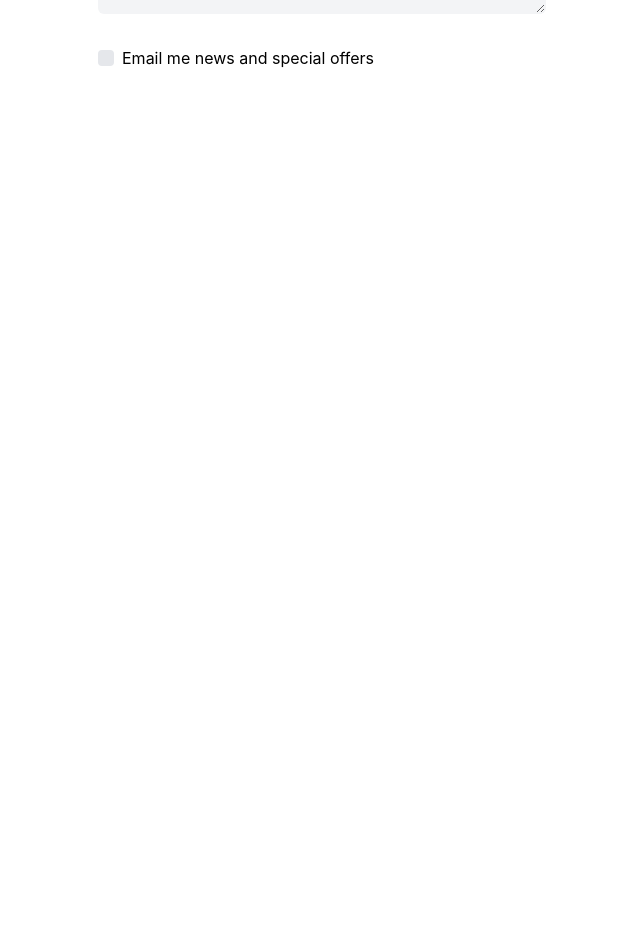
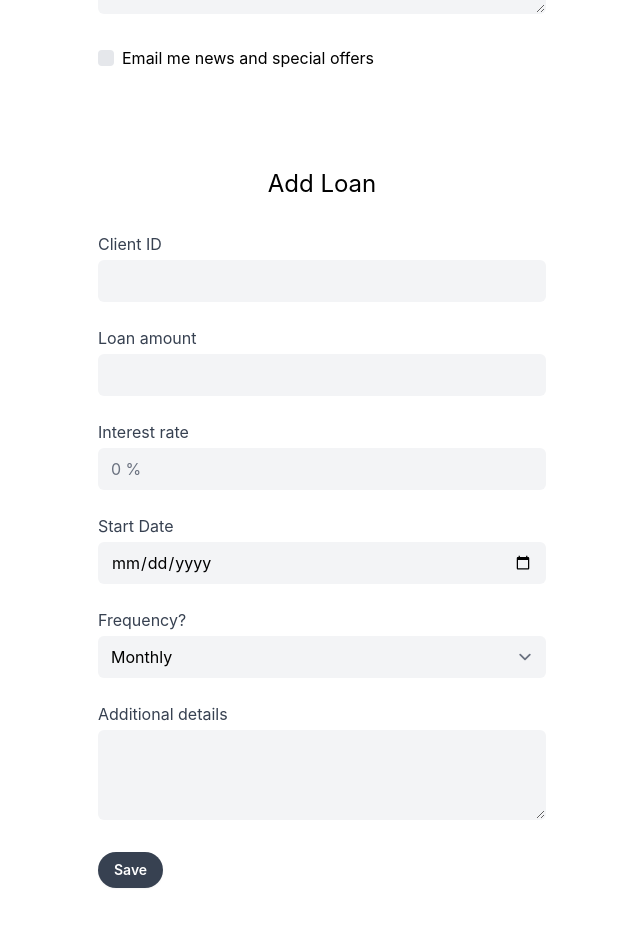
Before and after one commit to luztherose/loanMe, a React (Vite) app: page / in a window 1280 px wide. Shown: the part 720-1646 px from the top of the page, without its empty margins (318-958 px from the left). Before the commit the page ends 840 px from the top, so only its background shows below. Built offline with nearby package versions, Linux system fonts and the light colour scheme.

Commit message:
Close #2 Add a Loan UI

```diff
--- /dev/null
+++ b/src/components/AddLoan.jsx
@@ -0,0 +1,130 @@
+function AddLoan() {
+  return (
+    <form className="py-12">
+      <h2 className="text-center text-2xl mb-4 font-display text-black">
+        Add Loan
+      </h2>
+      <div className="mt-8 max-w-md my-0 mx-auto">
+        <div className="grid grid-cols-1 gap-6">
+          <label className="block">
+            <span className="text-gray-700">Client ID</span>
+            <input
+              type="text"
+              className="
+                    mt-1
+                    block
+                    w-full
+                    rounded-md
+                    bg-gray-100
+                    border-transparent
+                    focus:border-gray-500 focus:bg-white focus:ring-0
+                  "
+              placeholder=""
+            />
+          </label>
+          <label className="block">
+            <span className="text-gray-700">Loan amount</span>
+            <input
+              type="number"
+              className="
+                    mt-1
+                    block
+                    w-full
+                    rounded-md
+                    bg-gray-100
+                    border-transparent
+                    focus:border-gray-500 focus:bg-white focus:ring-0
+                  "
+              placeholder=""
+            />
+          </label>
+          <label className="block">
+            <span className="text-gray-700">Interest rate</span>
+            <input
+              type="number"
+              className="
+                    mt-1
+                    block
+                    w-full
+                    rounded-md
+                    bg-gray-100
+                    border-transparent
+                    focus:border-gray-500 focus:bg-white focus:ring-0
+                  "
+              placeholder="0 %"
+            />
+          </label>
+          <label className="block">
+            <span className="text-gray-700">Start Date</span>
+            <input
+              type="date"
+              className="
+                    mt-1
+                    block
+                    w-full
+                    rounded-md
+                    bg-gray-100
+                    border-transparent
+                    focus:border-gray-500 focus:bg-white focus:ring-0
+                  "
+            />
+          </label>
+          <label className="block">
+            <span className="text-gray-700">Frequency?</span>
+            <select
+              className="
+                    block
+                    w-full
+                    mt-1
+                    rounded-md
+                    bg-gray-100
+                    border-transparent
+                    focus:border-gray-500 focus:bg-white focus:ring-0
+                  "
+            >
+              <option>Monthly</option>
+              <option>Bi-Weekly</option>
+              <option>Yearly</option>
+            </select>
+          </label>
+          <label className="block">
+            <span className="text-gray-700">Additional details</span>
+            <textarea
+              className="
+                    mt-1
+                    block
+                    w-full
+                    rounded-md
+                    bg-gray-100
+                    border-transparent
+                    focus:border-gray-500 focus:bg-white focus:ring-0
+                  "
+              rows="3"
+            ></textarea>
+          </label>
+          <div className="block">
+            <div className="mt-2">
+              <div>
+                <input
+                  type="submit"
+                  value="Save"
+                  className="
+                        px-4
+                        py-2
+                        font-semibold
+                        text-sm
+                        bg-gray-700
+                        text-white
+                        rounded-full
+                        shadow-sm"
+                />
+              </div>
+            </div>
+          </div>
+        </div>
+      </div>
+    </form>
+  );
+}
+
+export default AddLoan;
--- a/src/components/Loan.jsx
+++ b/src/components/Loan.jsx
@@ -1,4 +1,5 @@
 import ClientForm from "./ClientForm";
+import AddLoan from "./AddLoan";
 
 function Loan() {
   return (
@@ -9,6 +10,7 @@ function Loan() {
         </h1>
       </div>
       <ClientForm />
+      <AddLoan />
     </>
   );
 }
```
